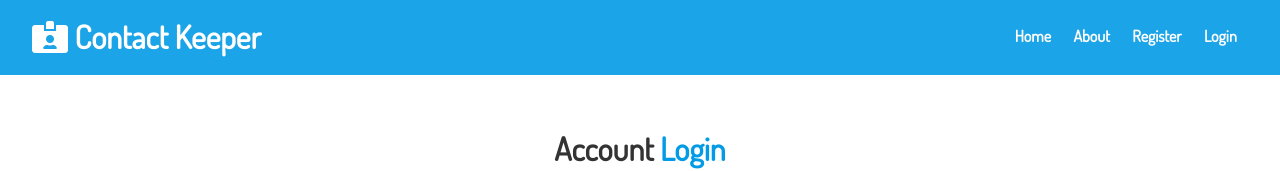
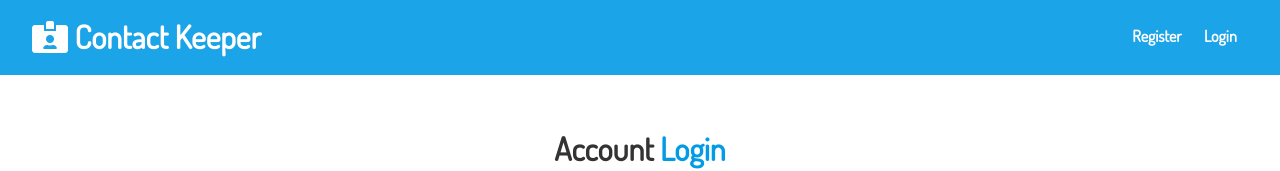
Before and after one commit to mdev-qn95/contact-keeper, a React (Create React App) app in the folder client/: page /login in a window 1280 px wide. Shown: the top 171 px of the page. Built offline with nearby package versions, Linux system fonts and the light colour scheme.

Commit message:
Logout & Navbar

```diff
--- a/client/src/components/layout/Navbar.js
+++ b/client/src/components/layout/Navbar.js
@@ -1,27 +1,44 @@
-import React from 'react';
+import React, { Fragment, useContext } from 'react';
 import PropTypes from 'prop-types';
 import { Link } from 'react-router-dom';
+import AuthContext from '../../context/auth/authContext';
 
 const Navbar = ({ title, icon }) => {
+  const authContext = useContext(AuthContext);
+
+  const { isAuthenticated, logout, user } = authContext;
+
+  const onLogout = () => {
+    logout();
+  };
+
+  const authLinks = (
+    <Fragment>
+      <li>Hello {user && user.name}</li>
+      <li>
+        <a onClick={onLogout} href='#!'>
+          <i className='fas fa-sign-out-alt'></i>
+          <span className='hide-sm'>Logout</span>
+        </a>
+      </li>
+    </Fragment>
+  );
+  const guestLinks = (
+    <Fragment>
+      <li>
+        <Link to='/register'>Register</Link>
+      </li>
+      <li>
+        <Link to='/login'>Login</Link>
+      </li>
+    </Fragment>
+  );
   return (
     <div className='navbar bg-primary'>
       <h1>
         <i className={icon} /> {title}
       </h1>
-      <ul>
-        <li>
-          <Link to='/'>Home</Link>
-        </li>
-        <li>
-          <Link to='/about'>About</Link>
-        </li>
-        <li>
-          <Link to='/register'>Register</Link>
-        </li>
-        <li>
-          <Link to='/login'>Login</Link>
-        </li>
-      </ul>
+      <ul>{isAuthenticated ? authLinks : guestLinks}</ul>
     </div>
   );
 };
--- a/client/src/context/auth/AuthState.js
+++ b/client/src/context/auth/AuthState.js
@@ -83,7 +83,7 @@
     }
   };
   // Logout
-  const logout = () => console.log('logout');
+  const logout = () => dispatch({ type: LOGOUT });
   // Clear Errors
   const clearErrors = () =>
     dispatch({
--- a/client/src/context/auth/authReducer.js
+++ b/client/src/context/auth/authReducer.js
@@ -30,6 +30,7 @@
     case REGISTER_FAIL:
     case AUTH_ERROR:
     case LOGIN_FAIL:
+    case LOGOUT:
       localStorage.removeItem('token');
       return {
         ...state,
```
